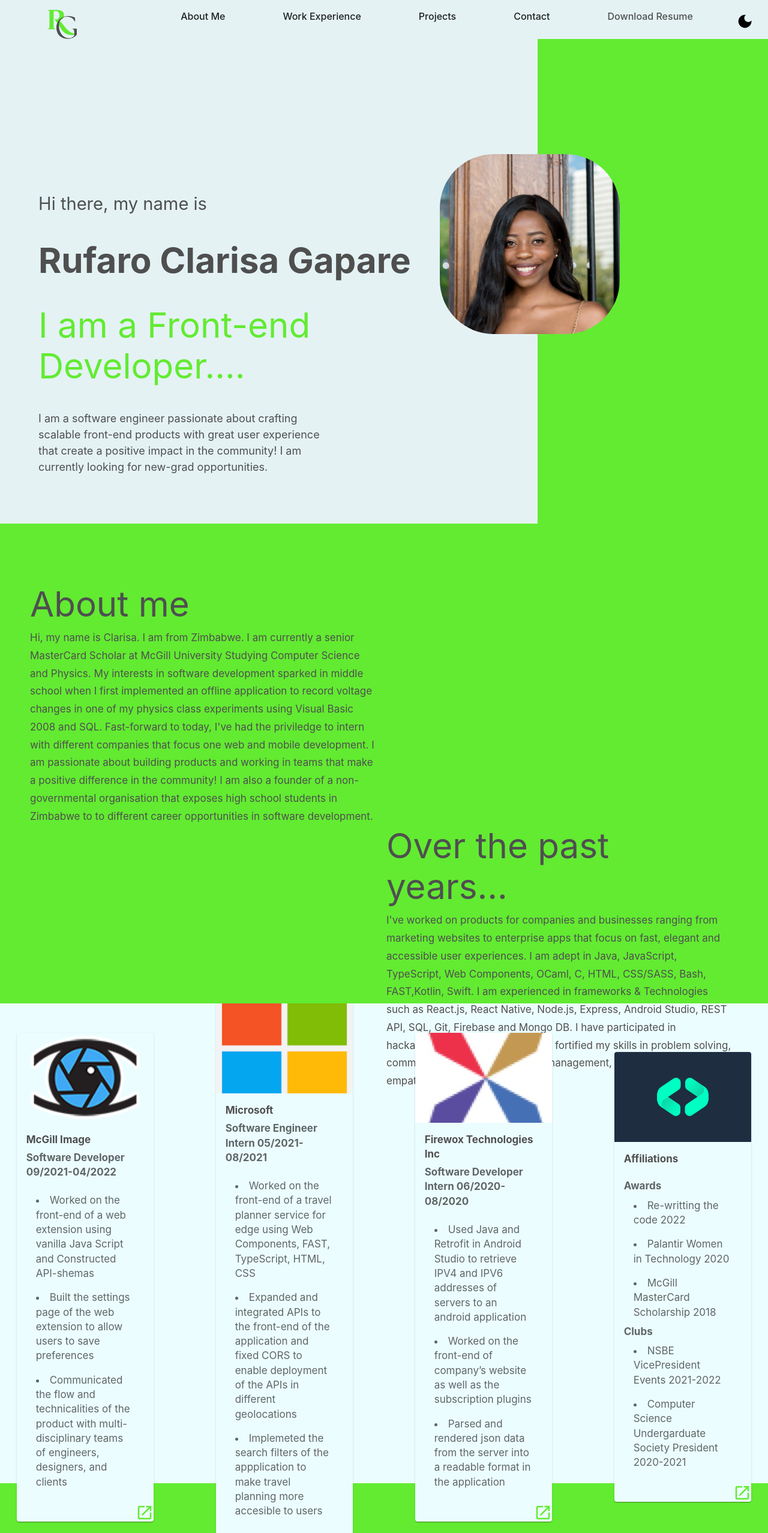
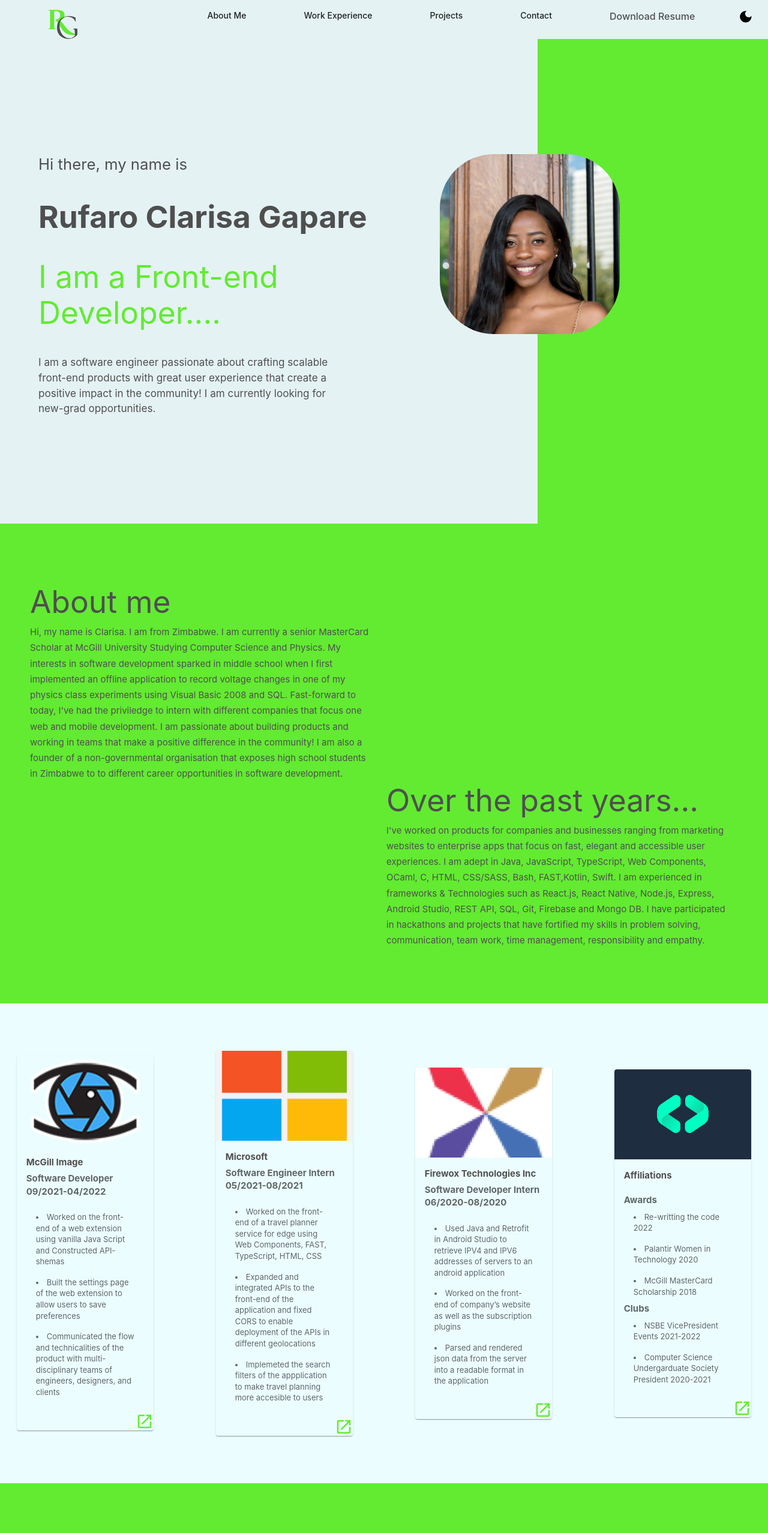
Before and after one commit to Clarisa1999/Portfolio, a React (Create React App) app: page / in a window 1280 px wide. Shown: the top 2556 px of the page at 60% size. Built offline with nearby package versions, Linux system fonts and the light colour scheme.

Commit message:
fixing font size and adjusting icons

```diff
--- a/src/App.jsx
+++ b/src/App.jsx
@@ -11,7 +11,7 @@ import FullPageScroll from "./FullPageScroll";
 /*Common Theme configuration for both dark and light mode */
 const commonTheme = {
   typography: {
-    fontSize: 17,
+    fontSize: 15,
     fontFamily: [
       "-apple-system",
       "BlinkMacSystemFont",
--- a/src/components/expcard/Expcard.jsx
+++ b/src/components/expcard/Expcard.jsx
@@ -32,18 +32,16 @@ export default function Expcard(props) {
               {props.heading}
             </Typography>
             <br></br>
-            <Typography variant="body2" color="text.secondary">
+            <Typography variant="body2" color="text.secondary" sx={{ fontSize: 13 }}>
               <ListItem sx={{ display: "list-item" }}>{props.pointOne}</ListItem>
               <ListItem sx={{ display: "list-item" }}>{props.pointTwo}</ListItem>
               <ListItem sx={{ display: "list-item" }}>{props.pointThree}</ListItem>
-              {/* <ListItem sx={{ display: "list-item" }}>{props.pointFour}</ListItem> */}
             </Typography>
           </CardContent>
           <LaunchIcon
             sx={{
               color: (theme) => (theme.palette.mode === "light" ? "#62eb31" : "white"),
               alignSelf: "flex-end",
-              // justifyContent: "flex-end",
               fontSize: 30,
             }}
           />
--- a/src/components/experience/WorkExperience.jsx
+++ b/src/components/experience/WorkExperience.jsx
@@ -105,10 +105,14 @@ const workExperience = () => {
                   <Typography
                     variant="body2"
                     color="text.secondary"
-                    sx={{ fontWeight: "bold" }}
+                    sx={{ fontWeight: "bold", fontSize: 13 }}
                   ></Typography>
                   <br></br>
-                  <Typography variant="body2" color="text.secondary">
+                  <Typography
+                    variant="body2"
+                    color="text.secondary"
+                    sx={{ fontSize: 13 }}
+                  >
                     <Typography
                       variant="body2"
                       color="text.secondary"
@@ -116,13 +120,13 @@ const workExperience = () => {
                     >
                       Awards
                     </Typography>
-                    <ListItem sx={{ display: "list-item" }}>
+                    <ListItem sx={{ display: "list-item", fontSize: 13 }}>
                       Re-writting the code 2022
                     </ListItem>
-                    <ListItem sx={{ display: "list-item" }}>
+                    <ListItem sx={{ display: "list-item", fontSize: 13 }}>
                       Palantir Women in Technology 2020
                     </ListItem>
-                    <ListItem sx={{ display: "list-item" }}>
+                    <ListItem sx={{ display: "list-item", fontSize: 13 }}>
                       McGill MasterCard Scholarship 2018
                     </ListItem>
                     <Typography
--- a/src/components/landing/LandingPage.jsx
+++ b/src/components/landing/LandingPage.jsx
@@ -20,7 +20,7 @@ const LandingPage = () => {
         lineHeight: 1.7,
       }}
     >
-      <Stack sx={{ paddingTop: 8, paddingLeft: 8, flex: 0.73 }}>
+      <Stack sx={{ paddingLeft: 8, flex: 0.73 }}>
         <Typography variant="h5" color="text.primary">
           Hi there, my name is
         </Typography>
@@ -43,7 +43,6 @@ const LandingPage = () => {
         <Typography
           variant="body1"
           color="text.primary"
-          fontSize={18}
           width="74%"
           sx={{ paddingTop: 5 }}
         >
--- a/src/components/navbar/Navbar.jsx
+++ b/src/components/navbar/Navbar.jsx
@@ -25,7 +25,7 @@ const Navbar = (props) => {
       <IconButton
         color="secondary"
         onClick={toggleTheme}
-        sx={{ marginLeft: 2, marginRight: 2, marginTop: -1 }}
+        sx={{ marginLeft: 2, marginRight: 2, marginTop: -3 }}
       >
         {icon}
       </IconButton>
@@ -63,7 +63,7 @@ const Navbar = (props) => {
                 color="text"
                 sx={{ marginRight: 6, marginLeft: 6 }}
                 variant="h6"
-                fontSize={16}
+                fontSize={14}
               >
                 {item.title}
               </Typography>
```
Also changed, not shown: 1 other file (tests, documents, lock files or other folders).
